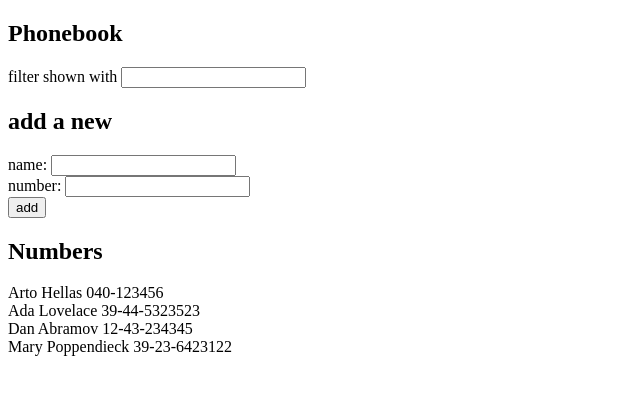
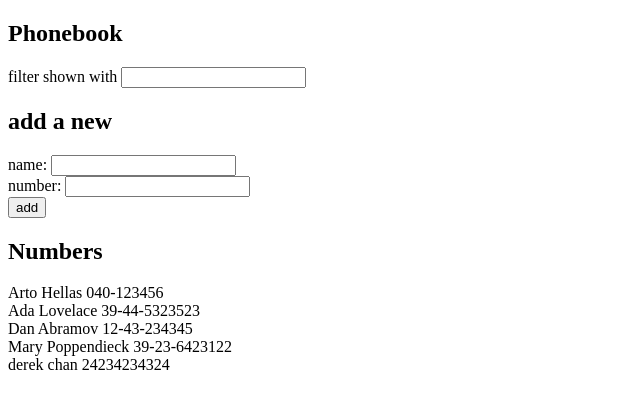
Before and after one commit to djcderek/part2, a React (Create React App) app in the folder phonebook/: page / in a window 1280 px wide. Shown: the top 408 px of the page, without its empty margins (0-640 px from the left). Built offline with nearby package versions, Linux system fonts and the light colour scheme; data requests are answered from the project's data file.

Commit message:
Complete exercise 2.12

```diff
--- a/phonebook/db.json
+++ b/phonebook/db.json
@@ -1,5 +1,5 @@
 {
-    "persons":[
+  "persons": [
     {
       "name": "Arto Hellas",
       "number": "040-123456",
@@ -19,6 +19,11 @@
       "name": "Mary Poppendieck",
       "number": "39-23-6423122",
       "id": 4
+    },
+    {
+      "name": "derek chan",
+      "number": "24234234324",
+      "id": 5
     }
   ]
 }
--- a/phonebook/src/App.js
+++ b/phonebook/src/App.js
@@ -41,6 +41,8 @@ const App = () => {
     const tempPersons = [...persons]
     setPersons(tempPersons.concat(personObject))
     setFilteredPersons(tempPersons.concat(personObject))
+
+    axios.post('http://localhost:3001/persons', personObject)
   }
 
   const handlePersonChange = (event) => {
```
Lines whose indentation alone changed are shown as unchanged.
